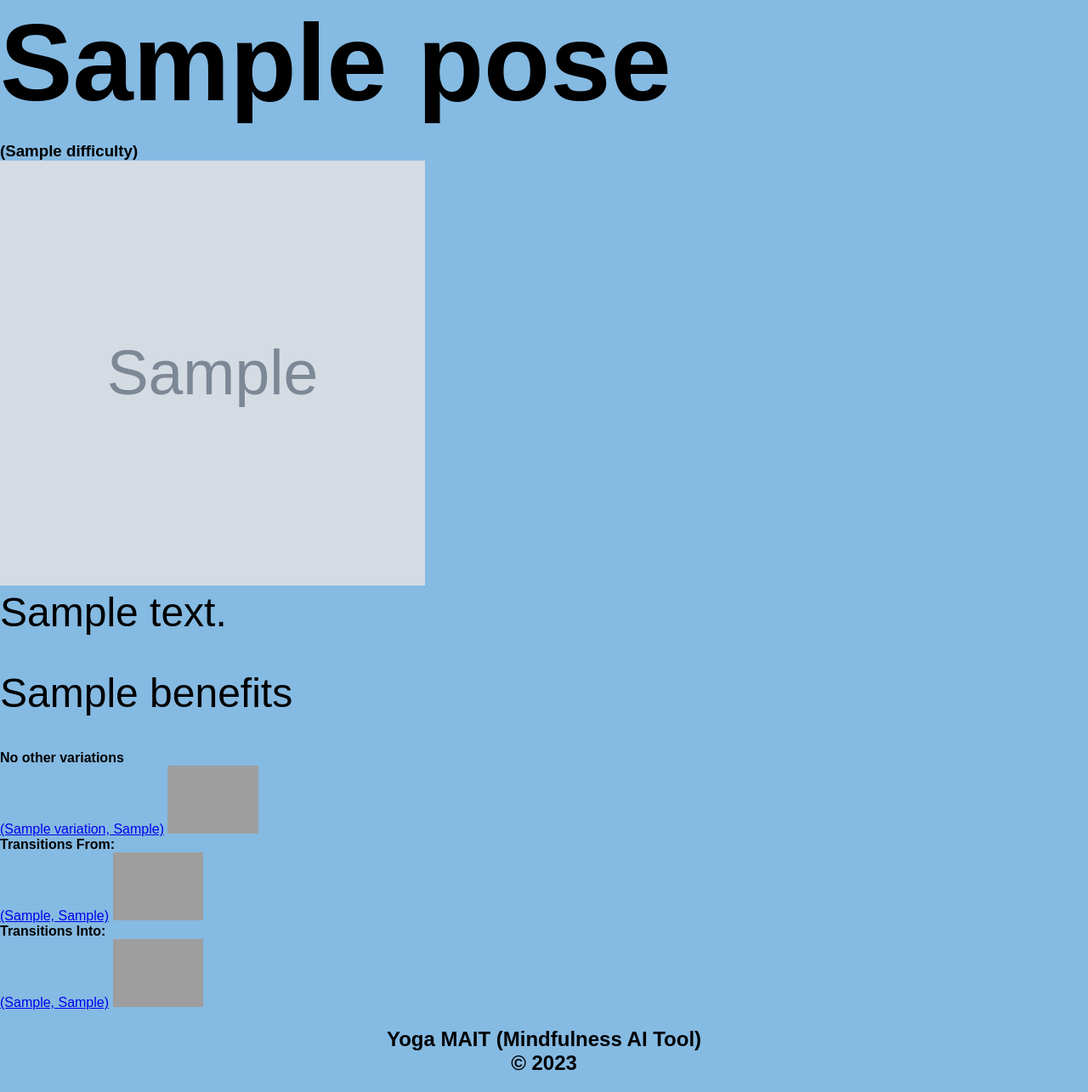
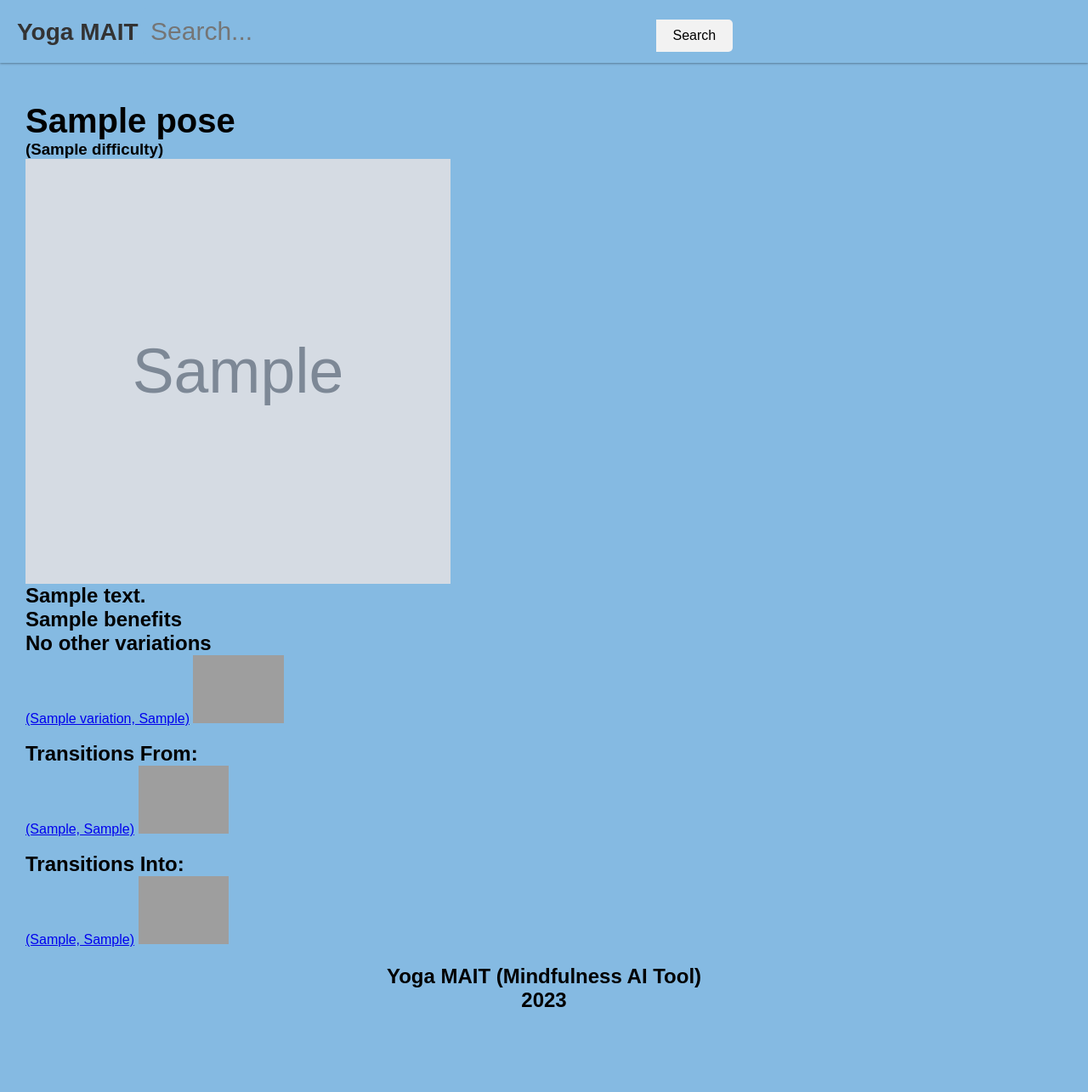
Before and after one commit to timothyobiso/yoga-mait, a Flask app: template templates/pose.html in a window 1280 px wide. Shown: the whole page at 85% size. After the commit the page ends 1185 px from the top, so only its background shows below. Run offline with Flask 3, Linux system fonts and the light colour scheme; the template is opened without the code that fills it: most values are stand-ins (such as "Sample title", 1, 10 or a date in 2020); grey boxes marked "Sample" are stand-in pictures; parts of the project's set-up code (start-up, migrations or seed data) failed here and were passed over; grey boxes are pictures that could not be loaded.

Commit message:
almost done

```diff
--- a/app.py
+++ b/app.py
@@ -1,5 +1,5 @@
 from flask import Flask, render_template, request
-
+from flask_caching import Cache
 from utils import get_pose, string_to_list
 from elasticsearch_dsl.connections import connections
 from gpt_yoga_interface import query_to_prompt, ask_chat_gpt
@@ -8,6 +8,10 @@ from query_classifier import get_model, get_classifier_df, classify
 
 app = Flask(__name__)
 app.jinja_env.filters['zip'] = zip
+
+cache = Cache(config={'CACHE_TYPE': "SimpleCache"})
+cache.init_app(app)
+
 MODEL = get_model()
 DF = get_classifier_df()
 
@@ -20,9 +24,9 @@ def hello_world():  # put application's code here
 def results():
     connections.create_connection(hosts=["localhost"], timeout=100, alias="default")
     query_text = request.form["query"]
-    print(query_text)
+    # print(query_text)
     cls = classify(MODEL.encode(query_text), DF)
-    print("CLASSIFIED AS:", cls)
+    # print("CLASSIFIED AS:", cls)
     if cls != "name":
         res = []
         gpt_results = string_to_list(ask_chat_gpt(query_to_prompt(query_text)))
@@ -35,7 +39,7 @@ def results():
     # gpt_results = string_to_list(ask_chat_gpt(query_to_prompt(query_text)))
     # print(res)
 
-
+    cache.set("q", query_text)
     return render_template("results.html",
                            q=query_text,
                            page=1, results=res)
@@ -46,7 +50,7 @@ def pose(name):
     image_url = "/static/images/"+name+".png"
     return render_template("pose.html",
                            pose=get_pose(name),
-                           anchor=name, image=image_url) # image=image_urls[is_image(image_urls)]
+                           anchor=name, image=image_url, q=cache.get("q")) # image=image_urls[is_image(image_urls)]
 
 
 if __name__ == '__main__':
--- a/static/main.css
+++ b/static/main.css
@@ -40,10 +40,33 @@ main {
   padding-top: 100px;
 }
 
+pose {
+  display: flex;
+  flex-direction: column;
+  padding-top: 100px;
+  padding-left: 30px;
+}
+
+.result {
+  display: inline-block;
+}
+
 h1 {
   font-size: 8em;
   font-weight: bold;
   margin-bottom: 20px;
+}
+
+h2 {
+  font-size: 5em;
+  font-weight: bold;
+  margin-top: 20px;
+}
+
+h2 {
+  font-size: 2.5em;
+  font-weight: bold;
+  margin-top: 20px;
 }
 
 h5 {
@@ -98,3 +121,7 @@ footer {
   text-align: center;
   padding: 20px;
 }
+
+a:visited {
+ text-decoration: none;
+}
--- a/templates/home.html
+++ b/templates/home.html
@@ -15,14 +15,13 @@
 <h1>Yoga MAIT</h1>
 <p>Your Mindfulness AI Tool</p>
     <form action="{{ url_for('results') }}" name="search", method="post" class="search-form">
-{#        <label for="query"></label>#}
         <input type="text" id="query" name="query" size="50" required class="main-search" placeholder="Search...">
         <input type="submit" value="Search">
     </form>
     </main>
 <footer>
     <h6>Yoga MAIT (Mindfulness AI Tool)</h6>
-    <h6>&copy; 2023</h6>
+    <h6>2023</h6>
 </footer>
 <script src="https://ajax.googleapis.com/ajax/libs/jquery/3.6.4/jquery.min.js"></script>
 <script src="{{url_for('static', filename='main.js')}}"></script>
--- a/templates/pose.html
+++ b/templates/pose.html
@@ -5,16 +5,32 @@
     <title>{{ pose["name"] }}</title>
     <link rel="stylesheet" href="{{ url_for('static', filename='main.css') }}">
 </head>
+
 <body>
-    <h1>{{ pose["name"] }}</h1>
+<header>
+    <nav>
+        <span class="result">
+        <a href="{{ url_for('hello_world') }}" class="logo">Yoga MAIT</a>
+        </span>
+        <span class="result">
+            <form action="{{ url_for('results') }}" name="search" method="post">
+                <input type="text" id="query" name="query" size="50" required value="{{ q }}" placeholder="Search...">
+                <input type="submit" value="Search">
+            </form>
+        </span>
+    </nav>
+</header>
+<pose>
+    <h2>{{ pose["name"] }}</h2>
     <h3>({{ pose["difficulty"] }})</h3>
     <img src="{{ image }}" style="width: 500px; height: 500px" alt="a person doing {{ pose["name"] }} pose">
-    <p>{{ pose["description"] }}</p>
-    <p>{{ pose["benefits"] }}</p>
+    <h6>{{ pose["description"] }}</h6>
+    <h6>{{ pose["benefits"] }}</h6>
     {% if pose["variations"]|length != 1 %}
-    <h4>Variations:</h4>
+    <br>
+    <h6>Variations:</h6>
     {% else %}
-    <h4>No other variations</h4>
+    <h6>No other variations</h6>
     {% endif %}
     {% for p,p_anchor in pose["variations"]|zip(pose["variations_key"]) %}
     <ul>
@@ -25,7 +41,8 @@
         {% endif %}
     </ul>
     {% endfor %}
-    <h4>Transitions From:</h4>
+    <br>
+    <h6>Transitions From:</h6>
     {% for p, p_anchor in pose["transitions_from"]|zip(pose["transitions_from_key"]) %}
     <ul>
         {% if p != pose["name"] %}
@@ -34,7 +51,8 @@
         {% endif %}
     </ul>
     {% endfor %}
-    <h4>Transitions Into:</h4>
+    <br>
+    <h6>Transitions Into:</h6>
     {% for p, p_anchor in pose["transitions_into"]|zip(pose["transitions_into_key"]) %}
     <ul>
         {% if p != pose["name"] %}
@@ -43,9 +61,10 @@
         {% endif %}
     </ul>
     {% endfor %}
+</pose>
 <footer>
     <h6>Yoga MAIT (Mindfulness AI Tool)</h6>
-    <h6>&copy; 2023</h6>
+    <h6>2023</h6>
 </footer>
 </body>
 
```
Also changed, not shown: templates/results.html (+22 -7 lines).
